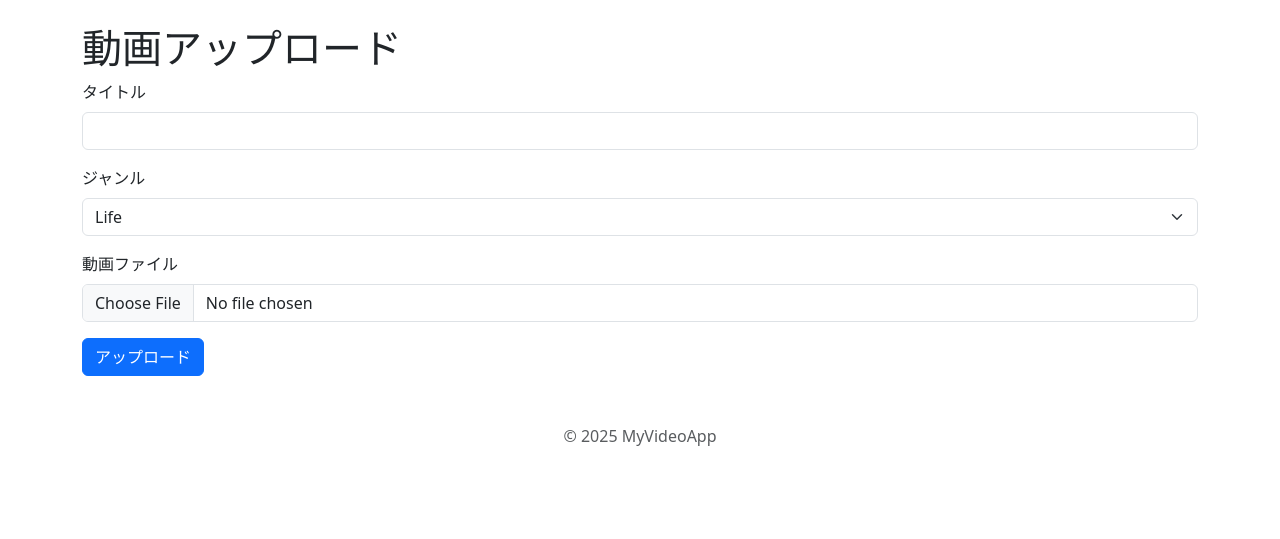
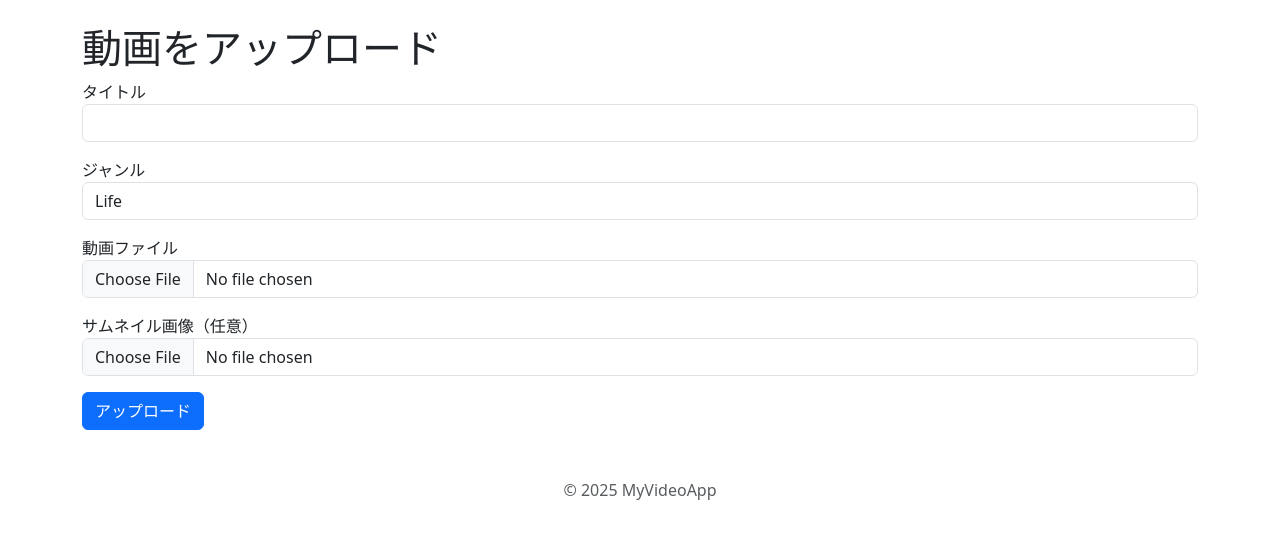
Before and after one commit to sodack2/rearth_youtube, a Flask app: page /upload in a window 1280 px wide. Shown: the part 56-595 px from the top of the page. Run offline with Flask 3, Linux system fonts and the light colour scheme; the visitor is signed in with stand-in values (Sample User, id 1); data comes from the database, SQL or seed files in the repository.

Commit message:
Update upload.html

```diff
--- a/templates/upload.html
+++ b/templates/upload.html
@@ -1,24 +1,29 @@
 {% extends 'base.html' %}
+
 {% block title %}動画アップロード{% endblock %}
 
 {% block content %}
-  <h1>動画アップロード</h1>
-  <form method="post" enctype="multipart/form-data">
+  <h1>動画をアップロード</h1>
+  <form method="POST" enctype="multipart/form-data">
     <div class="mb-3">
-      <label class="form-label">タイトル</label>
-      <input type="text" name="title" class="form-control">
+      <label>タイトル</label>
+      <input type="text" name="title" class="form-control" required>
     </div>
     <div class="mb-3">
-      <label class="form-label">ジャンル</label>
-      <select name="category" class="form-select">
+      <label>ジャンル</label>
+      <select name="category" class="form-control" required>
         {% for cat in categories %}
           <option value="{{ cat.id }}">{{ cat.name }}</option>
         {% endfor %}
       </select>
     </div>
     <div class="mb-3">
-      <label class="form-label">動画ファイル</label>
-      <input type="file" name="file" class="form-control">
+      <label>動画ファイル</label>
+      <input type="file" name="file" class="form-control" required>
+    </div>
+    <div class="mb-3">
+      <label>サムネイル画像（任意）</label>
+      <input type="file" name="thumbnail" class="form-control">
     </div>
     <button type="submit" class="btn btn-primary">アップロード</button>
   </form>
```
